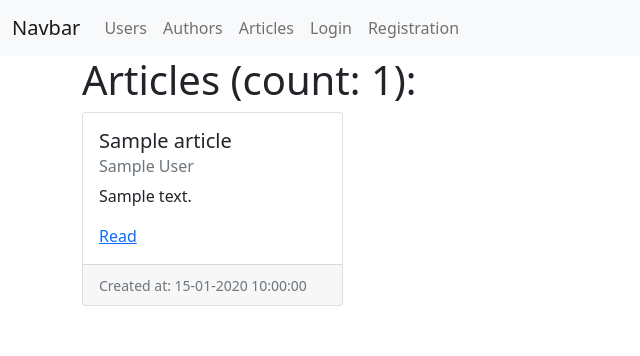
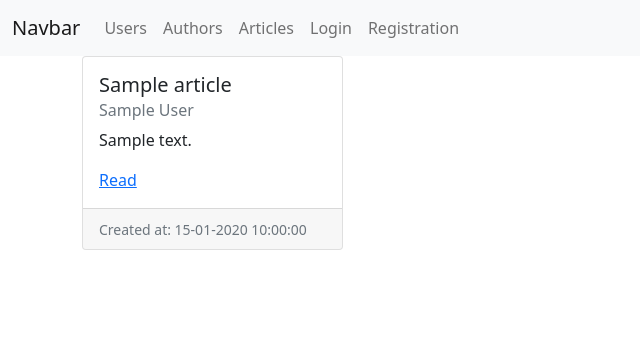
Before and after one commit to alexkifor/GB-flask, a Flask app: template blog/templates/articles/list.html in a window 1280 px wide. Shown: the top 356 px of the page, without its empty margins (0-640 px from the left). Run offline with Flask 2, Linux system fonts and the light colour scheme; tables that the repository leaves empty hold one stand-in row (values such as "Sample post"); the template is opened without the code that fills it: values that come from a table or form of the project are taken from there, most other values are stand-ins (such as "Sample title", 1, 10 or a date in 2020); parts of the project's set-up code (start-up, migrations or seed data) failed here and were passed over; some libraries are stand-ins or nearby versions.

Commit message:
change article/views

```diff
--- a/blog/article/views.py
+++ b/blog/article/views.py
@@ -17,12 +17,12 @@ article = Blueprint('article', __name__, url_prefix='/articles', static_folder='
 @article.route('/', methods=['GET'])
 def article_list():
     articles: Article = Article.query.all()
-    count_articles: Dict = requests.get(f"{os.environ.get('API_URI')}/api/articles/event_get_count/").json()
+    # count_articles: Dict = requests.get(f"{os.environ.get('API_URI')}/api/articles/event_get_count/").json()
     return render_template(
         'articles/list.html',
         articles=articles,
-        count_articles=count_articles['count'],
-    )
+    #     count_articles=count_articles['count'],
+     )
 
 
 @article.route('/<int:article_id>/', methods=['GET'])
--- a/blog/templates/articles/list.html
+++ b/blog/templates/articles/list.html
@@ -7,7 +7,7 @@
 
 {% block body %}
     <div class="row">
-        <h1>Articles (count: {{ count_articles }}):</h1>
+        <!-- <h1>Articles (count: {{ count_articles }}):</h1> -->
     </div>
     <div class="row row-cols-1 row-cols-md-4 g-4">
         {% for article in articles %}
```
